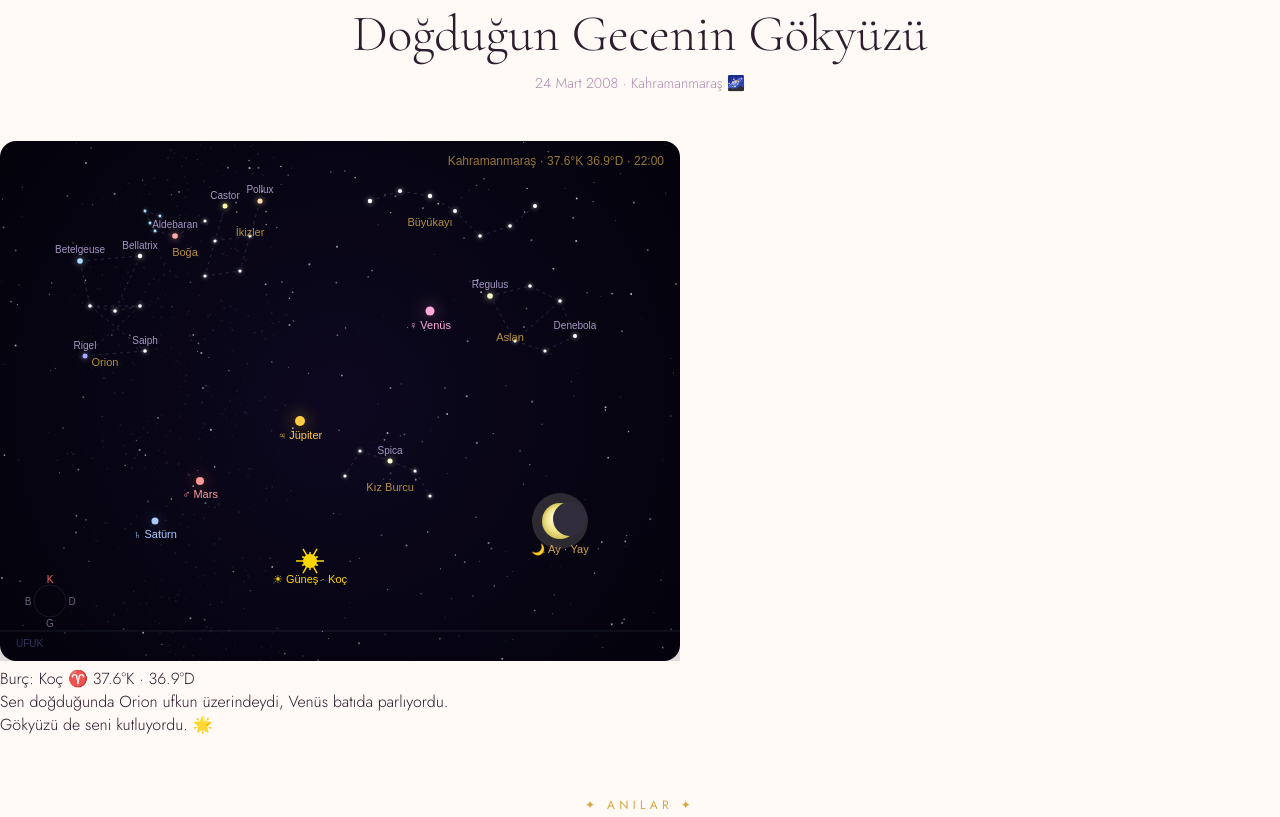
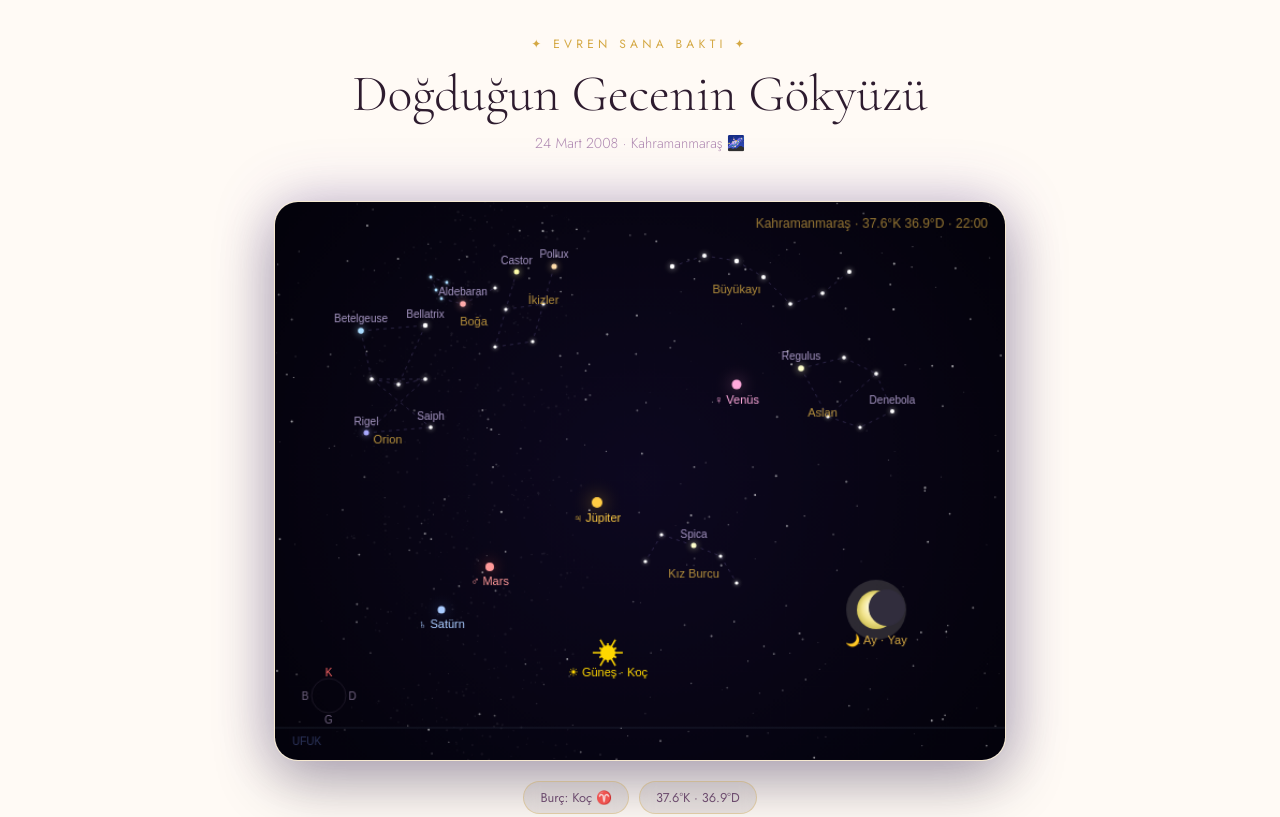
Before and after one commit to thisalpcan/hbtomygf, a website: page public/index.html in a window 1280 px wide. Shown: the part 1417-2234 px from the top of the page. Drawn offline with nearby package versions, Linux system fonts and the light colour scheme; no server answers.

Commit message:
Update style.css

```diff
--- a/public/style.css
+++ b/public/style.css
@@ -661,6 +661,46 @@
 .secret-hint { font-size: 0.72rem; color: rgba(245,230,240,0.3); margin-top: 18px; }
 
 /* =============================================
+   STAR MAP
+   ============================================= */
+.starmap-section {
+  position: relative; z-index: 2;
+  padding: 60px 24px;
+  max-width: 780px; margin: 0 auto;
+}
+.starmap-wrapper {
+  display: flex; flex-direction: column; align-items: center; gap: 20px;
+}
+#starCanvas {
+  width: 100%; border-radius: var(--radius-lg);
+  box-shadow: 0 0 60px rgba(100,60,180,0.25), 0 20px 60px rgba(0,0,0,0.3);
+  border: 1px solid rgba(212,168,67,0.2);
+  display: block;
+}
+.starmap-badges {
+  display: flex; flex-wrap: wrap; gap: 10px; justify-content: center;
+}
+.star-badge {
+  background: rgba(45,27,46,0.7);
+  border: 1px solid rgba(212,168,67,0.3);
+  border-radius: 20px; padding: 6px 16px;
+  font-size: 0.8rem; color: var(--gold);
+  font-family: var(--font-body); font-weight: 400;
+  backdrop-filter: blur(8px);
+}
+[data-theme="light"] .star-badge {
+  background: rgba(45,27,46,0.08);
+  color: var(--text-mid);
+  border-color: rgba(212,168,67,0.35);
+}
+.starmap-caption {
+  font-family: var(--font-display);
+  font-size: 1rem; font-style: italic;
+  color: var(--text-soft); text-align: center;
+  line-height: 1.8; max-width: 500px;
+}
+
+/* =============================================
    FOOTER
    ============================================= */
 .footer {
```
